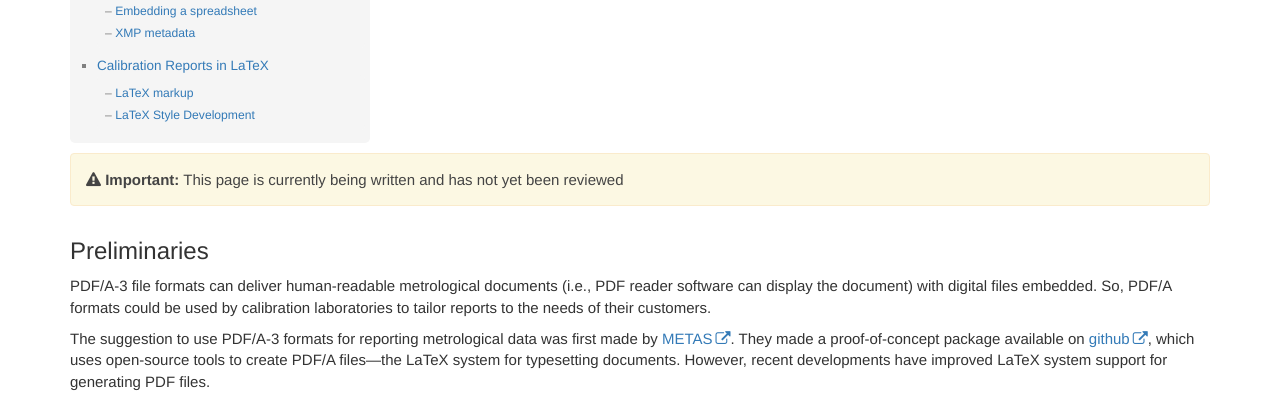
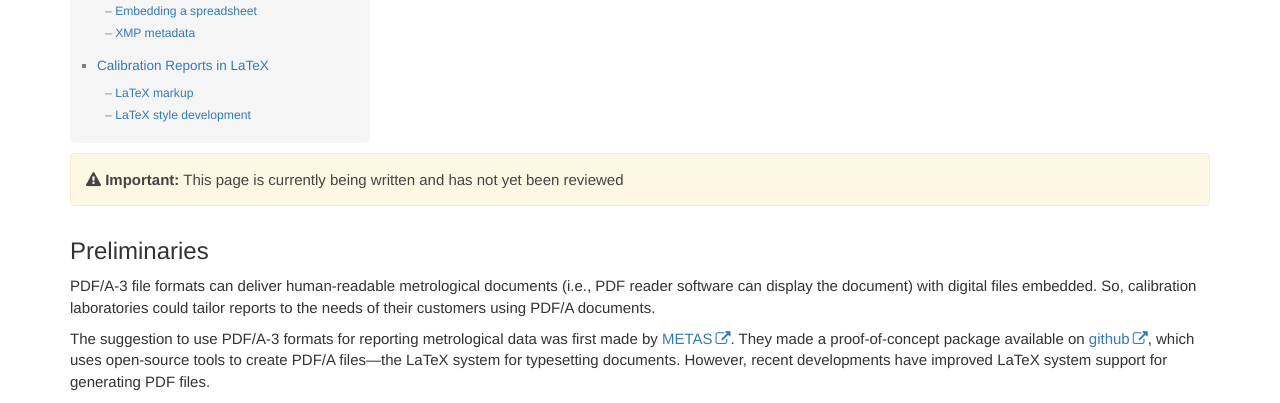
Before and after one commit to apmp-dxfg/apmp-dxfg.github.io, a Jekyll site: the page built from pages/dxfg/dxfg-pdfa-tut.md, in a window 1280 px wide and 900 px high. Shown: the part 331-734 px from the top of the window. Built offline with Jekyll 4.4.1, drawn with Linux system fonts in a browser that asks for light colours; comment, search, counter and statistics services are not loaded; some of the changed text lies outside the part shown.

Commit message:
Lower case in subsection title

```diff
--- a/pages/dxfg/dxfg-pdfa-tut.md
+++ b/pages/dxfg/dxfg-pdfa-tut.md
@@ -11,7 +11,7 @@ layout: page
 
 ## Preliminaries
 PDF/A-3 file formats can deliver human-readable metrological documents (i.e., PDF reader software can display the document) with digital files embedded.
-So, PDF/A formats could be used by calibration laboratories to tailor reports to the needs of their customers.
+So, calibration laboratories could tailor reports to the needs of their customers using PDF/A documents.
 
 The suggestion to use PDF/A-3 formats for reporting metrological data was first made by [METAS](https://doi.org/10.1016/j.measen.2021.100282){:target="_blank"}.
 They made a proof-of-concept package available on [github](https://github.com/metas-ch/metas-ecertificate){:target="_blank"}, which uses open-source tools to create PDF/A files---the LaTeX system for typesetting documents.
@@ -392,7 +392,7 @@ The report will be produced with a copy of the data embedded as an XLSX file in
 {% endraw %}
 {% endhighlight %}
 
-### LaTeX Style Development
+### LaTeX style development
 To explain how the `LMIReport` style has been developed, we consider the title page and the report body separately.
 We will show the development using source files in which LaTeX packages are included and commands are defined.
 This approach is convenient when developing or modifying a style, because changes can be made in the file being processed.
```
